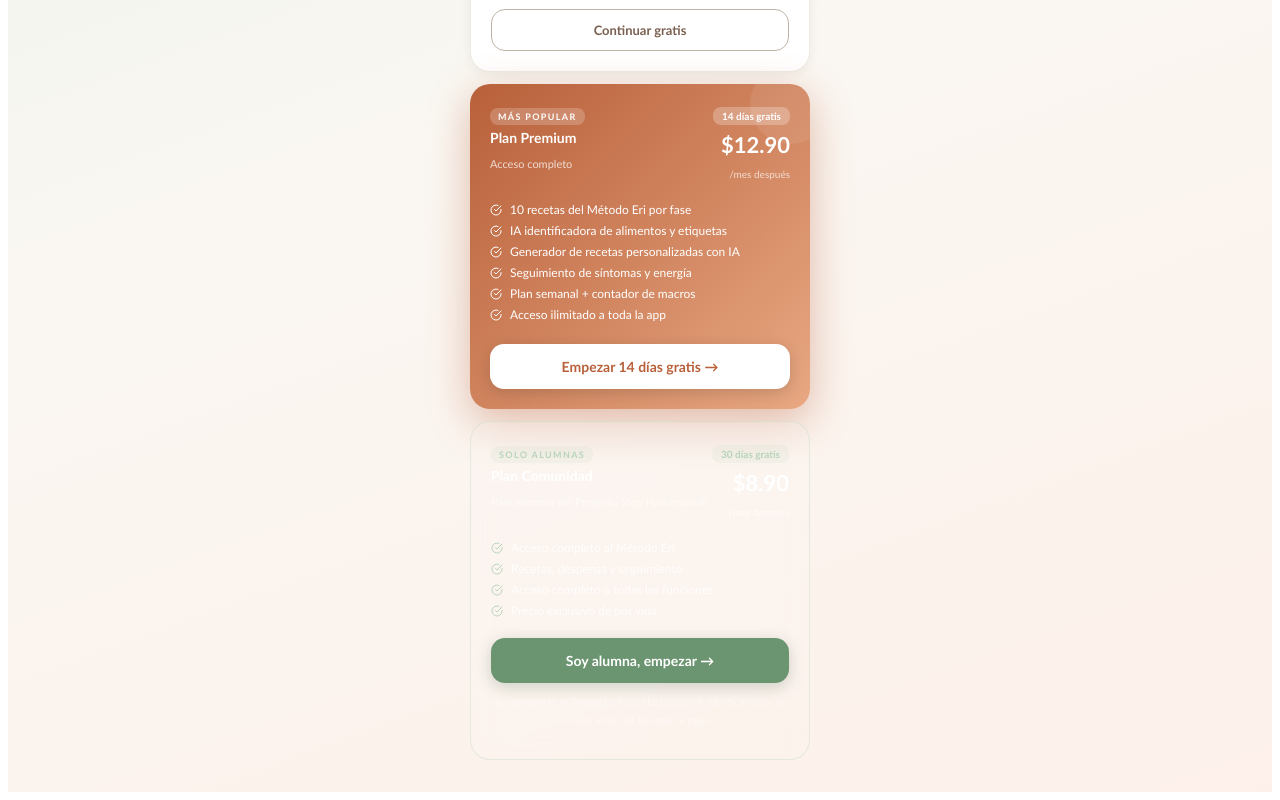
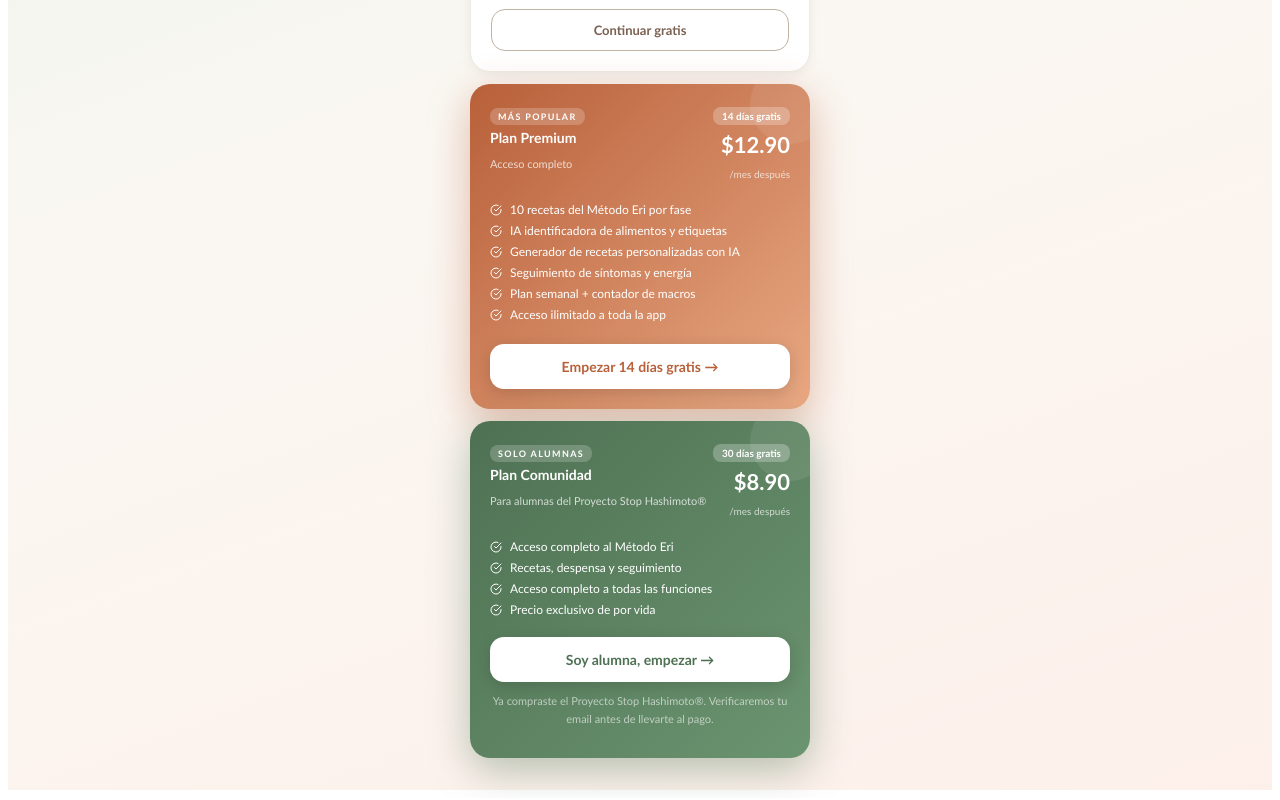
Before and after one commit to dinkahealthcoach-code/stop-hashimoto, a React (Vite) app: page / in a window 1280 px wide. Shown: the part 508-1308 px from the top of the page. Built offline with nearby package versions, Linux system fonts and the light colour scheme.

Commit message:
Update App.jsx

```diff
--- a/App.jsx
+++ b/App.jsx
@@ -160,40 +160,41 @@ function PaywallScreen({onActivate}){
           </div>
 
           {/* PLAN COMUNIDAD — ALUMNAS */}
-          <div style={{borderRadius:20,background:"rgba(255,255,255,0.08)",border:`1.5px solid ${T.sageLight}55`,padding:"20px",backdropFilter:"blur(10px)"}}>
+          <div style={{borderRadius:20,background:`linear-gradient(135deg,${T.sage},${T.sageMid})`,padding:"20px",boxShadow:`0 12px 40px ${T.sage}66`,position:"relative",overflow:"hidden"}}>
+            <div style={{position:"absolute",top:-20,right:-20,width:80,height:80,borderRadius:"50%",background:"rgba(255,255,255,0.08)"}}/>
             <div style={{display:"flex",justifyContent:"space-between",alignItems:"flex-start",marginBottom:12}}>
               <div>
-                <span style={{fontSize:9,fontWeight:800,color:T.sageLight,letterSpacing:"0.15em",textTransform:"uppercase",background:"rgba(184,212,187,0.15)",padding:"3px 8px",borderRadius:8}}>SOLO ALUMNAS</span>
+                <span style={{fontSize:9,fontWeight:800,color:"white",letterSpacing:"0.15em",textTransform:"uppercase",background:"rgba(255,255,255,0.2)",padding:"3px 8px",borderRadius:8}}>SOLO ALUMNAS</span>
                 <p style={{fontSize:14,fontWeight:700,color:"white",marginTop:6,marginBottom:2}}>Plan Comunidad</p>
-                <p style={{fontSize:11,color:"rgba(255,255,255,0.6)"}}>Para alumnas del Proyecto Stop Hashimoto®</p>
+                <p style={{fontSize:11,color:"rgba(255,255,255,0.75)"}}>Para alumnas del Proyecto Stop Hashimoto®</p>
               </div>
               <div style={{textAlign:"right"}}>
-                <span style={{fontSize:10,fontWeight:800,color:T.sageLight,background:"rgba(184,212,187,0.15)",padding:"3px 9px",borderRadius:8,display:"inline-block",marginBottom:6}}>30 días gratis</span>
+                <span style={{fontSize:10,fontWeight:800,color:"white",background:"rgba(255,255,255,0.25)",padding:"3px 9px",borderRadius:8,display:"inline-block",marginBottom:6}}>30 días gratis</span>
                 <div><span style={{fontSize:22,fontWeight:800,color:"white"}}>$8.90</span></div>
                 <p style={{fontSize:10,color:"rgba(255,255,255,0.7)"}}>/mes después</p>
               </div>
             </div>
             {["Acceso completo al Método Eri","Recetas, despensa y seguimiento","Acceso completo a todas las funciones","Precio exclusivo de por vida"].map(f=>(
               <div key={f} style={{display:"flex",alignItems:"center",gap:8,marginBottom:6}}>
-                <CheckCircle size={12} color={T.sageLight}/>
-                <span style={{fontSize:12,color:"rgba(255,255,255,0.85)"}}>{f}</span>
+                <CheckCircle size={12} color="white"/>
+                <span style={{fontSize:12,color:"white"}}>{f}</span>
               </div>
             ))}
             {!showAlumnaCheck?(
               <>
-                <button onClick={()=>setShowAlumnaCheck(true)} style={{width:"100%",marginTop:14,padding:"14px",borderRadius:14,border:"none",background:T.sageMid,color:"white",fontSize:14,fontWeight:800,cursor:"pointer",fontFamily:FB,boxShadow:`0 4px 16px ${T.sage}44`}}>
+                <button onClick={()=>setShowAlumnaCheck(true)} style={{width:"100%",marginTop:14,padding:"14px",borderRadius:14,border:"none",background:"white",color:T.sage,fontSize:14,fontWeight:800,cursor:"pointer",fontFamily:FB,boxShadow:"0 4px 16px rgba(0,0,0,0.15)"}}>
                   Soy alumna, empezar →
                 </button>
-                <p style={{fontSize:11,color:"rgba(255,255,255,0.4)",textAlign:"center",marginTop:10,lineHeight:1.6}}>
+                <p style={{fontSize:11,color:"rgba(255,255,255,0.6)",textAlign:"center",marginTop:10,lineHeight:1.6}}>
                   Ya compraste el Proyecto Stop Hashimoto®. Verificaremos tu email antes de llevarte al pago.
                 </p>
               </>
             ):(
               <div style={{marginTop:14}}>
-                <p style={{fontSize:11,color:"rgba(255,255,255,0.6)",marginBottom:8,lineHeight:1.5}}>Ingresa el email con el que compraste el Proyecto Stop Hashimoto®:</p>
-                <input value={alumnaEmail} onChange={e=>setAlumnaEmail(e.target.value)} placeholder="tu@email.com" style={{width:"100%",padding:"12px 14px",borderRadius:12,border:"1px solid rgba(255,255,255,0.2)",background:"rgba(255,255,255,0.05)",color:"white",fontSize:13,fontFamily:FB,boxSizing:"border-box",outline:"none"}}/>
-                {alumnaErr&&<p style={{fontSize:11,color:T.terraLight,marginTop:8,lineHeight:1.5}}>{alumnaErr}</p>}
-                <button onClick={handleAlumnaCheck} disabled={alumnaLoading} style={{width:"100%",marginTop:10,padding:"14px",borderRadius:14,border:"none",background:alumnaLoading?"rgba(255,255,255,0.15)":T.sageMid,color:"white",fontSize:14,fontWeight:800,cursor:alumnaLoading?"not-allowed":"pointer",fontFamily:FB}}>
+                <p style={{fontSize:11,color:"rgba(255,255,255,0.85)",marginBottom:8,lineHeight:1.5}}>Ingresa el email con el que compraste el Proyecto Stop Hashimoto®:</p>
+                <input value={alumnaEmail} onChange={e=>setAlumnaEmail(e.target.value)} placeholder="tu@email.com" style={{width:"100%",padding:"12px 14px",borderRadius:12,border:"1px solid rgba(255,255,255,0.3)",background:"rgba(255,255,255,0.15)",color:"white",fontSize:13,fontFamily:FB,boxSizing:"border-box",outline:"none"}}/>
+                {alumnaErr&&<p style={{fontSize:11,color:"#FFE4E1",marginTop:8,lineHeight:1.5}}>{alumnaErr}</p>}
+                <button onClick={handleAlumnaCheck} disabled={alumnaLoading} style={{width:"100%",marginTop:10,padding:"14px",borderRadius:14,border:"none",background:alumnaLoading?"rgba(255,255,255,0.2)":"white",color:alumnaLoading?"rgba(255,255,255,0.6)":T.sage,fontSize:14,fontWeight:800,cursor:alumnaLoading?"not-allowed":"pointer",fontFamily:FB}}>
                   {alumnaLoading?"Verificando…":"Verificar y continuar →"}
                 </button>
               </div>
```
